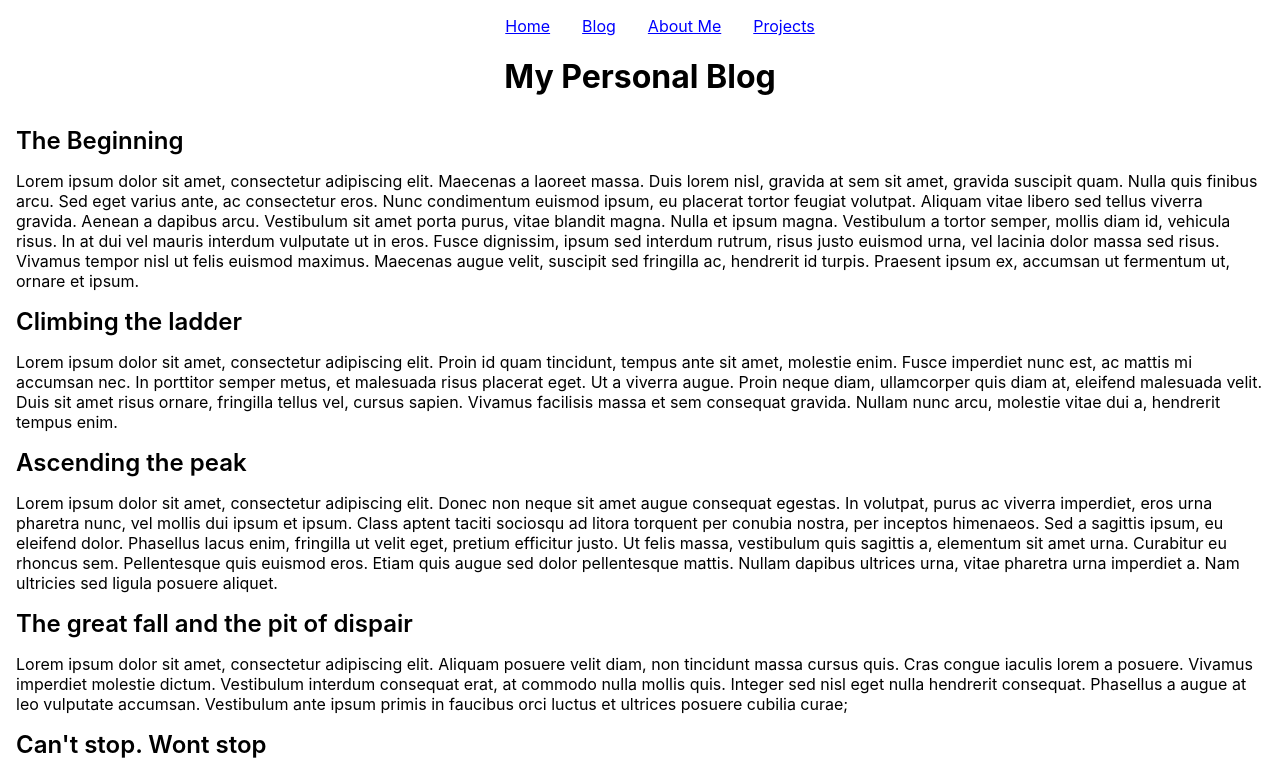
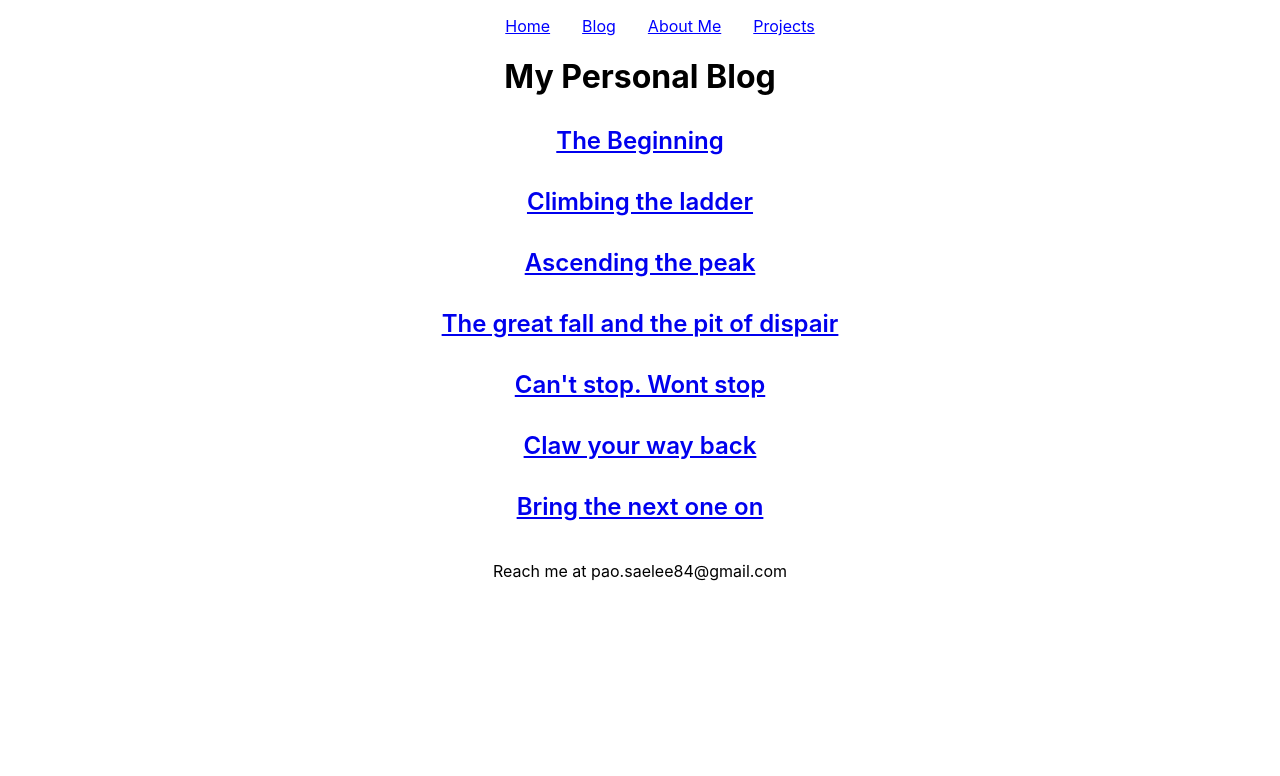
Before and after one commit to WDI-SEA/react-router-portfolio, a React (Create React App) app: page /blog in a window 1280 px wide. Shown: the top 776 px of the page. Built offline with nearby package versions, Linux system fonts and the light colour scheme.

Commit message:
corrected homework

```diff
--- a/src/App.js
+++ b/src/App.js
@@ -9,6 +9,7 @@ import Blog from "./components/Blog"
 import About from "./components/About"
 import Projects from "./components/Projects"
 import Layout from './partials/Layout'
+import BlogPost from './components/BlogPost'
 
 import blogPost from './post'
 import logo from './logo.svg';
@@ -30,6 +31,10 @@ function App() {
           element={<Blog blogPost={blogPost}/>}
           />
           <Route
+          path='/blog/:id'
+          element={<BlogPost blogPost={blogPost}/>}
+          />
+          <Route
           path='/about'
           element={<About />}
           />
--- a/src/components/Blog.jsx
+++ b/src/components/Blog.jsx
@@ -1,4 +1,4 @@
-
+import {Link} from "react-router-dom"
 
 export default function Blogs(props) {
 
@@ -7,10 +7,7 @@ export default function Blogs(props) {
             <>
             <div className="blogContainer">
                 <div className='title'>
-                    {post.title}
-                </div>
-                <div>
-                    {post.description}
+                    <Link to={`/blog/${i}`}>{post.title}</Link>
                 </div>
             </div>
             </>
--- /dev/null
+++ b/src/components/BlogPost.jsx
@@ -0,0 +1,20 @@
+import { useParams } from "react-router-dom";
+
+export default function BlogPost(props) {
+  const { id } = useParams();
+  const post = props.blogPost.find((post) => post.id === parseInt(id));
+
+  if (!post) {
+    return <div>Blog post not found</div>;
+  }
+
+  return (
+    <>
+      <div className="blogContainer">
+        <div className="title">{post.title}</div>
+        <div>{post.description}</div>
+      </div>
+
+    </>
+  );
+}
--- a/src/index.css
+++ b/src/index.css
@@ -19,7 +19,7 @@ code {
 }
 
 .blogContainer {
-  text-align: left;
+  text-align: center;
   margin: .5rem 1rem;
 }
 
--- a/src/post.js
+++ b/src/post.js
@@ -1,36 +1,36 @@
 const blogPost = [
     {
-        id: 1,
+        id: 0,
         title: 'The Beginning',
         description: 'Lorem ipsum dolor sit amet, consectetur adipiscing elit. Maecenas a laoreet massa. Duis lorem nisl, gravida at sem sit amet, gravida suscipit quam. Nulla quis finibus arcu. Sed eget varius ante, ac consectetur eros. Nunc condimentum euismod ipsum, eu placerat tortor feugiat volutpat. Aliquam vitae libero sed tellus viverra gravida. Aenean a dapibus arcu. Vestibulum sit amet porta purus, vitae blandit magna. Nulla et ipsum magna. Vestibulum a tortor semper, mollis diam id, vehicula risus. In at dui vel mauris interdum vulputate ut in eros. Fusce dignissim, ipsum sed interdum rutrum, risus justo euismod urna, vel lacinia dolor massa sed risus. Vivamus tempor nisl ut felis euismod maximus. Maecenas augue velit, suscipit sed fringilla ac, hendrerit id turpis. Praesent ipsum ex, accumsan ut fermentum ut, ornare et ipsum.'
     },
     {
-        id: 2,
+        id: 1,
         title: 'Climbing the ladder',
         description: 'Lorem ipsum dolor sit amet, consectetur adipiscing elit. Proin id quam tincidunt, tempus ante sit amet, molestie enim. Fusce imperdiet nunc est, ac mattis mi accumsan nec. In porttitor semper metus, et malesuada risus placerat eget. Ut a viverra augue. Proin neque diam, ullamcorper quis diam at, eleifend malesuada velit. Duis sit amet risus ornare, fringilla tellus vel, cursus sapien. Vivamus facilisis massa et sem consequat gravida. Nullam nunc arcu, molestie vitae dui a, hendrerit tempus enim.'
     },
     {
-        id: 3,
+        id: 2,
         title: 'Ascending the peak',
         description: 'Lorem ipsum dolor sit amet, consectetur adipiscing elit. Donec non neque sit amet augue consequat egestas. In volutpat, purus ac viverra imperdiet, eros urna pharetra nunc, vel mollis dui ipsum et ipsum. Class aptent taciti sociosqu ad litora torquent per conubia nostra, per inceptos himenaeos. Sed a sagittis ipsum, eu eleifend dolor. Phasellus lacus enim, fringilla ut velit eget, pretium efficitur justo. Ut felis massa, vestibulum quis sagittis a, elementum sit amet urna. Curabitur eu rhoncus sem. Pellentesque quis euismod eros. Etiam quis augue sed dolor pellentesque mattis. Nullam dapibus ultrices urna, vitae pharetra urna imperdiet a. Nam ultricies sed ligula posuere aliquet.'
     },
     {
-        id: 4,
+        id: 3,
         title: 'The great fall and the pit of dispair',
         description: 'Lorem ipsum dolor sit amet, consectetur adipiscing elit. Aliquam posuere velit diam, non tincidunt massa cursus quis. Cras congue iaculis lorem a posuere. Vivamus imperdiet molestie dictum. Vestibulum interdum consequat erat, at commodo nulla mollis quis. Integer sed nisl eget nulla hendrerit consequat. Phasellus a augue at leo vulputate accumsan. Vestibulum ante ipsum primis in faucibus orci luctus et ultrices posuere cubilia curae;'
     },
     {
-        id: 5,
+        id: 4,
         title: 'Can\'t stop. Wont stop',
         description: 'Lorem ipsum dolor sit amet, consectetur adipiscing elit. Aliquam velit arcu, vestibulum in dolor id, sollicitudin gravida leo. Morbi sed semper neque. Integer iaculis lacus at arcu mollis, id efficitur dolor efficitur. Phasellus dictum, nisl pellentesque hendrerit mattis, ligula mauris fringilla mauris, eu interdum nunc odio at nibh. Donec sit amet congue tellus, sit amet feugiat tellus. Curabitur quis porta dui, ut scelerisque enim. Nunc pellentesque est felis, at tempor diam luctus nec. Quisque dictum, quam at imperdiet vehicula, est augue faucibus massa, at bibendum quam leo et purus.'
     },
     {
-        id: 6,
+        id: 5,
         title: 'Claw your way back',
         description: 'Lorem ipsum dolor sit amet, consectetur adipiscing elit. Duis in justo cursus, egestas felis a, ultrices nunc. Ut ut auctor neque, ac dictum mauris. Ut finibus imperdiet mi sed auctor. Maecenas pharetra iaculis augue consequat luctus. In imperdiet pharetra tortor at interdum. Etiam et nunc dictum, auctor velit eu, bibendum neque. Sed posuere, felis in tristique malesuada, quam nunc facilisis magna, in tristique sapien ante a nibh. Mauris porta commodo accumsan. Proin sagittis ligula vitae erat venenatis porta. Nunc commodo auctor ipsum at rutrum. Nullam laoreet at mauris quis malesuada.'
     },
     {
-        id: 7,
+        id: 6,
         title: 'Bring the next one on',
         description: 'Lorem ipsum dolor sit amet, consectetur adipiscing elit. Nullam fringilla dictum magna, nec accumsan nunc vestibulum nec. Maecenas fermentum leo eget metus placerat ultricies. Nam vulputate nisi vel pretium porttitor. Aenean varius gravida ex, in dapibus massa ultricies vel. Sed vitae gravida quam, dapibus aliquet purus. Donec sit amet nibh turpis. Proin sed mattis nibh, ut laoreet odio. Vestibulum fermentum lorem a ipsum aliquet, vel efficitur justo tincidunt.'
     },
```
